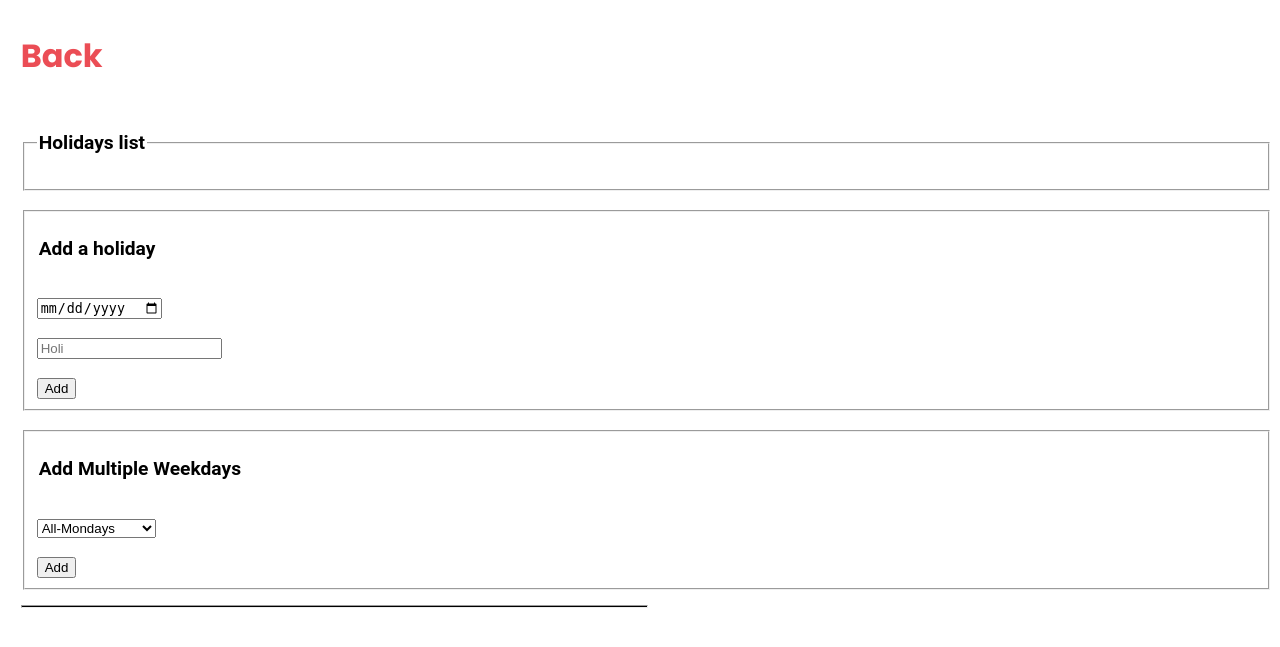
After one commit to kvshravan/holiday, a Flask app: template maxh/templates/hview.html in a window 1280 px wide. The commit adds this page. Shown: the top 647 px of the page. Run offline with Flask 2, Linux system fonts and the light colour scheme; the template is opened without the code that fills it, so the values that code supplies are empty.

Commit message:
Add multiple weekdays

```diff
--- a/maxh/app.py
+++ b/maxh/app.py
@@ -71,10 +71,11 @@ def add_header(response):
 
 
 def isholi(day, holidays):
-    if day.weekday() == 6 and "All-Sundays" in holidays:
-        return 1
-    if day.weekday() == 5 and "All-Saturdays" in holidays:
-        return 1
+    days = (0,1,2,3,4,5,6)
+    dictKeys = ("All-Mondays","All-Tuesdays","All-Wednesdays","All-Thursdays","All-Fridays","All-Saturdays","All-Sundays")
+    for i in days:
+        if day.weekday() == i and dictKeys[i] in holidays:
+            return 1
     if str(day) in holidays:
         return 2
     return 0
@@ -304,8 +305,13 @@ def holiday():
         holidays = request.cookies.get('holidays')
         dictHoliday = json.loads(holidays)
         try:
-            key, val = request.form.get('pick'), request.form.get('val')
-            key, val = key.strip(), val.strip()
+            if 'mul' in request.form:
+                key, val = request.form.get('week'), ' '
+                print(request.form)
+                key = key.strip()
+            else:
+                key, val = request.form.get('pick'), request.form.get('val')
+                key, val = key.strip(), val.strip()
             dictHoliday[key] = val
             resp = make_response(
                 redirect(url_for('.holiday', _external=True, _scheme="https")))
@@ -313,7 +319,7 @@ def holiday():
             return resp
         except Exception as e:
             print(e)
-    return render_template('holiday.html', days=json.loads(holidays))
+    return render_template('hview.html', days=json.loads(holidays))
 
 
 @app.route('/remove/<key>', methods=['GET', 'POST'])
--- /dev/null
+++ b/maxh/templates/hview.html
@@ -0,0 +1,102 @@
+<!doctype html>
+<html lang="en">
+  <head>
+    <!-- Required meta tags -->
+    <meta charset="utf-8">
+    <meta name="viewport" content="width=device-width, initial-scale=1.0, shrink-to-fit=no">
+    <link href="https://fonts.googleapis.com/css?family=Poppins:300,400,500,700,900&display=swap" rel="stylesheet">
+
+    <!-- Style -->
+    <link rel="stylesheet" href="{{ url_for('static',filename='css/style.css') }}">
+
+    <title>Samay </title>
+    <style>
+      input::-webkit-outer-spin-button,
+      input::-webkit-inner-spin-button {
+          -webkit-appearance: none;
+          margin: 0;
+      }
+
+      input[type=number] {
+          -moz-appearance: textfield;
+      }
+      .container{
+          padding-left: 1%;
+      }
+      a:link {
+  color: red;
+}
+
+/* visited link */
+a:visited {
+  color: green;
+}
+
+/* mouse over link */
+a:hover {
+  color: hotpink;
+}
+
+/* selected link */
+a:active {
+  color: blue;
+}
+  </style>
+  </head>
+  <body>
+    <div class="loader-wrapper">
+        <span class="loader"></span>
+      </div>
+
+    <div class="container">
+            <h3><a href="{{ url_for('.home') }} " style='color: #eb4d55;' >Back</a></h3>
+                <fieldset>
+                   <legend><p style="font-weight: 750;font-size: larger;">Holidays list</p></legend>
+                   {% for dkey,val in days.items() %}
+                   <h4>{{dkey}} &emsp; {{val}}&ensp;<a style='color: red;text-decoration: underline;' href="{{ url_for('.removeHoliday',key=dkey) }}"> Remove </a></h4>
+                   {% endfor %}
+                </fieldset>
+                <br>
+                <fieldset>
+                  <form method="post" action="">
+                    <legend><p style="font-weight: 750;font-size: larger;">Add a holiday</p></legend>
+                  <br>
+                  <input type="date" placeholder="Pick a date" name="pick" id="pick" required>
+                  <br>
+                  <br>
+                  <input type="text" placeholder="Holi" name="val" id="val" required>
+                  <br>
+                  <br>
+                  <input type="submit" name="add" value="Add">
+                  </form>
+                </fieldset>
+                <br>
+                <fieldset>
+                  <form method="post" action="">
+                    <legend><p style="font-weight: 750;font-size: larger;">Add Multiple Weekdays</p></legend>
+                  <br>
+                  <select name="week" id="week">
+                    <option value="All-Mondays">All-Mondays</option>
+                    <option value="All-Tuesdays">All-Tuesdays</option>
+                    <option value="All-Wednesdays">All-Wednesdays</option>
+                    <option value="All-Thursdays">All-Thursdays</option>
+                    <option value="All-Fridays">All-Fridays</option>
+                    <option value="All-Saturdays">All-Saturdays</option>
+                    <option value="All-Sundays">All-Sundays</option>
+                  </select>
+                  <br>
+                  <br>
+                  <input type="submit" name="mul" value="Add">
+                  </form>
+                </fieldset>
+            <hr style="width: 50%; text-align: left; margin-left: 0;margin-top: 15px; background-color: black;height: 1px;">
+
+      </div>
+      <script src="{{ url_for('static',filename='js/jquery-3.3.1.min.js')}}"></script>
+      <script>
+        $(window).on("load",function(){
+          $(".loader-wrapper").fadeOut("slow");
+        });
+      </script>
+  </body>
+</html>
--- a/maxh/templates/view.html
+++ b/maxh/templates/view.html
@@ -55,7 +55,7 @@
                 {% if holiday[1] == 0 %}
                 <span style='color: red;'><p style="font-weight: 750;">{{holiday[0]}} - Leave</p></span>
                 {% elif holiday[1] == 1 %}
-                <p style="font-weight: 750;">{{holiday[0]}} - Holiday (Weekend)</p>
+                <p style="font-weight: 750;">{{holiday[0]}} - Holiday (Weekend/Multiple)</p>
                 {% else %}
                 <p style="font-weight: 750;">{{holiday[0]}} - Holiday ({{holiday[1]}})</p>
                 {% endif %}
```
